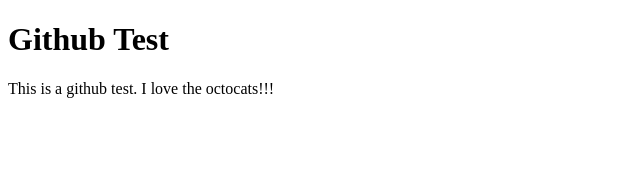
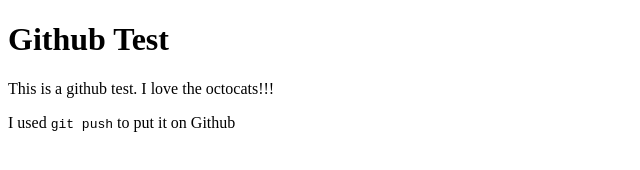
Before and after one commit to alvinzhu33/github-test, a plain HTML site: page index.html in a window 1280 px wide. Shown: the whole page, without its empty margins (0-640 px from the left). Drawn offline with Linux system fonts and the light colour scheme.

Commit message:
Added another paragraph

```diff
--- a/index.html
+++ b/index.html
@@ -8,6 +8,7 @@
 <body>
 	<h1>Github Test</h1>
 	<p>This is a github test. I love the octocats!!!</p>
+	<p>I used <code>git push</code> to put it on Github</p>
 </body>
 
 </html>
```
